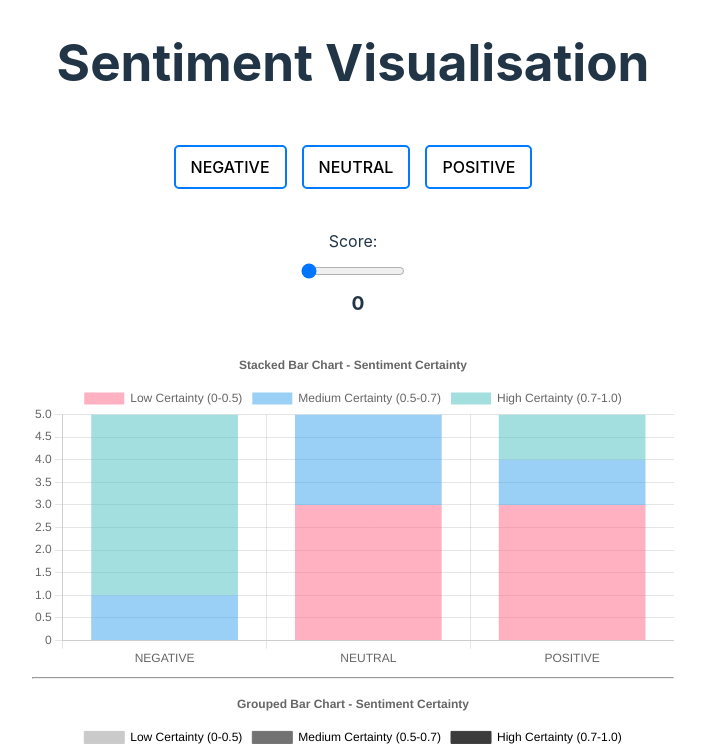
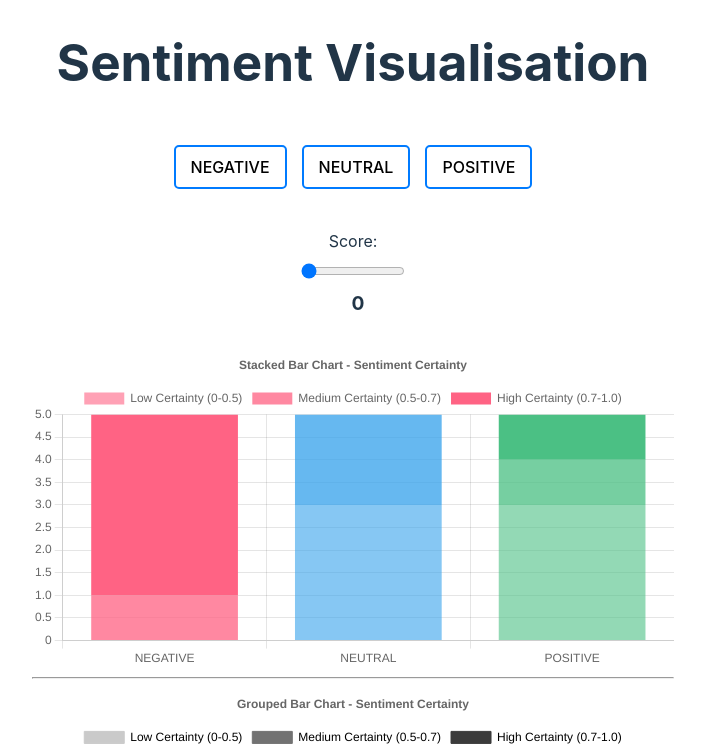
Before and after one commit to beatalinnea/prototype-chart-visualisation, a React (Vite) app: page / in a window 1280 px wide. Shown: the top 746 px of the page, without its empty margins (287-992 px from the left). Built offline with nearby package versions, Linux system fonts and the light colour scheme.

Commit message:
Correct colors for stacked bar chart

```diff
--- a/src/Charts/ArrayData.jsx
+++ b/src/Charts/ArrayData.jsx
@@ -47,17 +47,17 @@ const StackedBarChart = () => {
       {
         label: 'Low Certainty (0-0.5)',
         data: scoresByLabel.map(scores => scores.filter(score => score <= 0.5).length),
-        backgroundColor: 'rgba(255, 99, 132, 0.5)',
+        backgroundColor: sentimentLabels.map(label => getColor(label, 0.5)),
       },
       {
         label: 'Medium Certainty (0.5-0.7)',
         data: scoresByLabel.map(scores => scores.filter(score => score > 0.5 && score <= 0.7).length),
-        backgroundColor: 'rgba(54, 162, 235, 0.5)',
+        backgroundColor: sentimentLabels.map(label => getColor(label, 0.7)),
       },
       {
         label: 'High Certainty (0.7-1.0)',
         data: scoresByLabel.map(scores => scores.filter(score => score > 0.7).length),
-        backgroundColor: 'rgba(75, 192, 192, 0.5)',
+        backgroundColor: sentimentLabels.map(label => getColor(label, 1.0)),
       },
     ],
   };
@@ -65,7 +65,6 @@ const StackedBarChart = () => {
   const options = {
     responsive: true,
     plugins: {
-      legend: { position: 'top' },
       title: { display: true, text: 'Stacked Bar Chart - Sentiment Certainty' },
     },
     scales: { x: { stacked: true }, y: { stacked: true } },
@@ -73,6 +72,7 @@ const StackedBarChart = () => {
 
   return <Bar data={data} options={options} />;
 };
+
 
 const GroupedBarChart = () => {
   const certaintyBins = [
```
